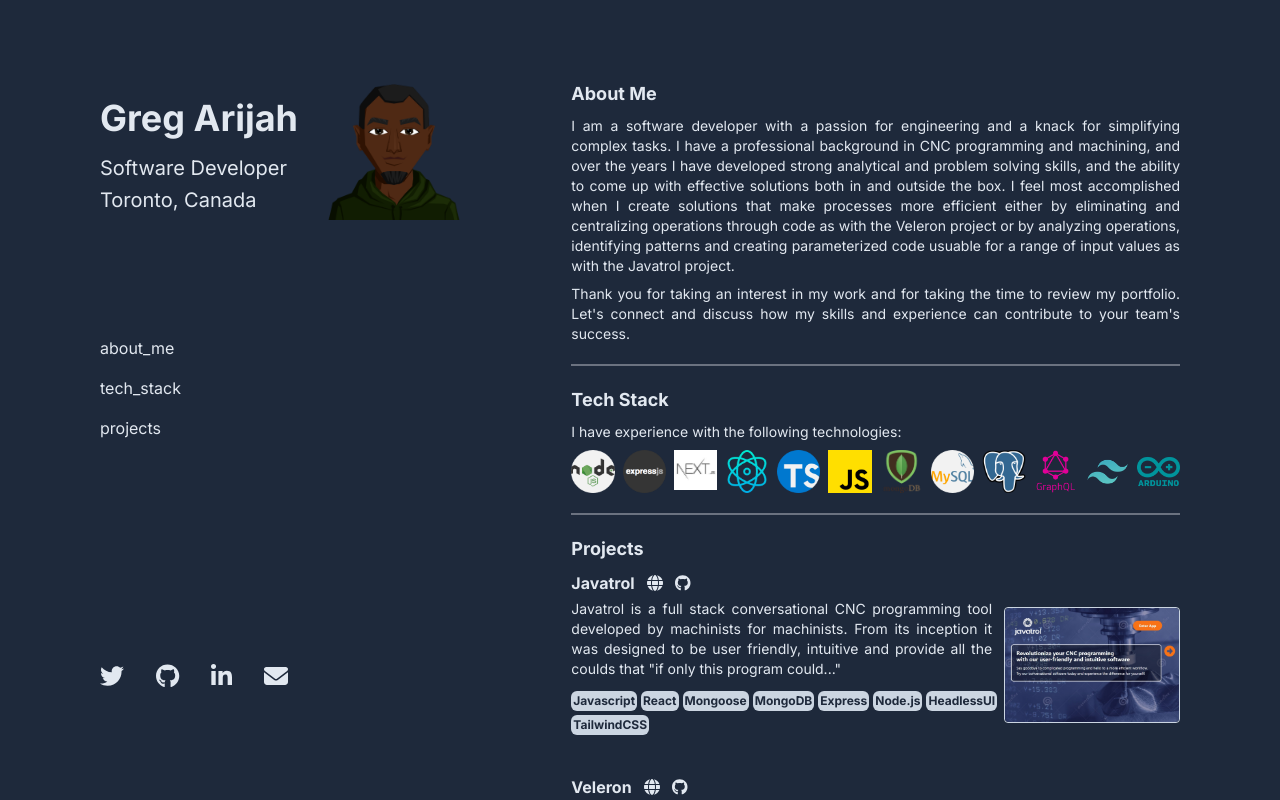
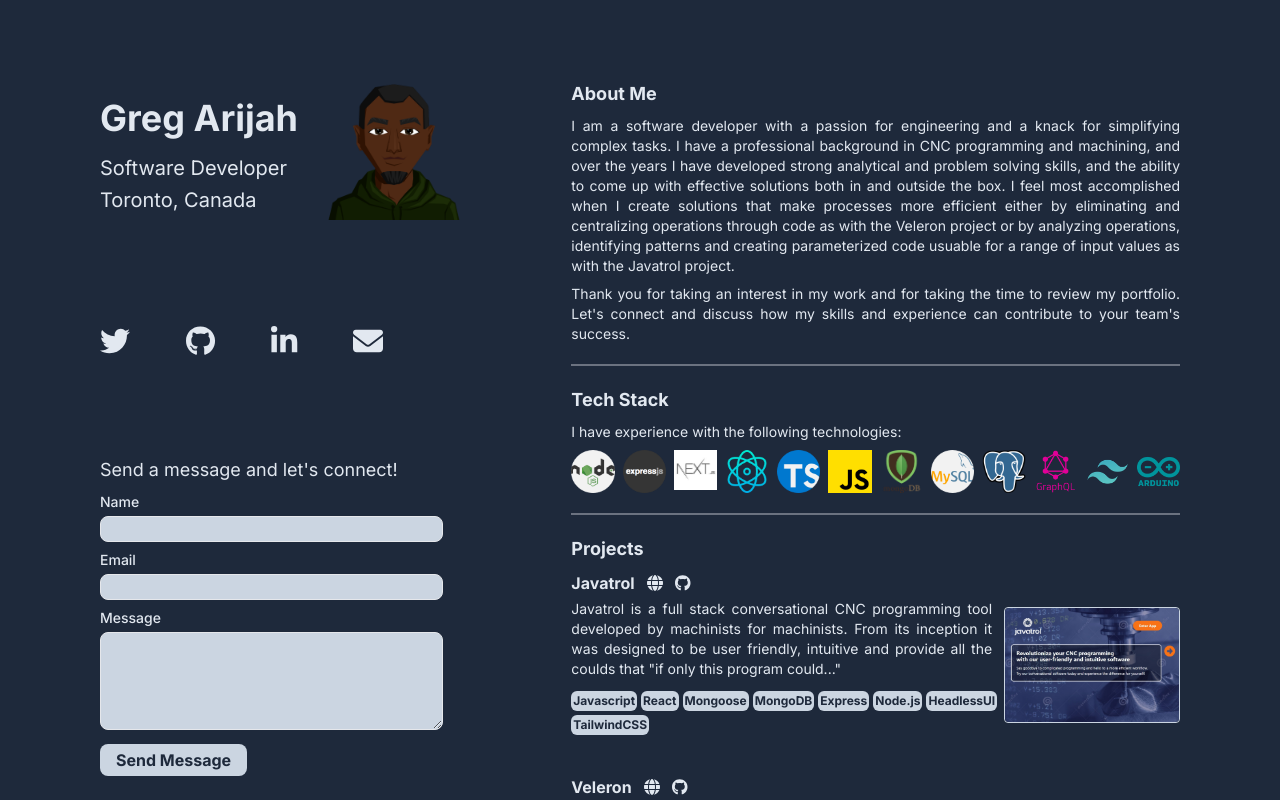
Before and after one commit to gregArijah/portfolio, a Next.js app: page / in a window 1280 px wide. Shown: the top 800 px of the page. Built offline with nearby package versions, Linux system fonts and the light colour scheme.

Commit message:
added contact form to large screen

```diff
--- a/app/components/Contact.tsx
+++ b/app/components/Contact.tsx
@@ -11,11 +11,11 @@ export default function Contact() {
                 <a target="_blank" href="mailto:gregarijah@gmail.com" className="flex h-6"  title="Send me an email">{emailIcon}</a>
         </div>
         {/* large screen layout */}
-        <div id="contact" className='hidden lg:flex space-x-8 justify-center fixed bottom-28 pl-5'>
-                <a target="_blank" href="https://twitter.com/gregarijah" className="flex h-6 text-2xl" title="Contact me on Twitter">{twitterIcon} </a>
-                <a target="_blank" href="https://github.com/gregArijah" className="flex h-6 text-2xl"  title="Visit my Github">{githubIcon} </a>
-                <a target="_blank" href="https://www.linkedin.com/in/arijah1/" className="flex h-6 text-2xl"  title="Contact me on LikedIn">{linkedinIcon} </a>
-                <a target="_blank" href="mailto:gregarijah@gmail.com" className="flex h-6 text-2xl"  title="Send me an email">{emailIcon}</a>
+        <div id="contact" className='hidden lg:flex space-x-14 pl-5'>
+                <a target="_blank" href="https://twitter.com/gregarijah" className="flex h-6 text-3xl" title="Contact me on Twitter">{twitterIcon} </a>
+                <a target="_blank" href="https://github.com/gregArijah" className="flex h-6 text-3xl"  title="Visit my Github">{githubIcon} </a>
+                <a target="_blank" href="https://www.linkedin.com/in/arijah1/" className="flex h-6 text-3xl"  title="Contact me on LikedIn">{linkedinIcon} </a>
+                <a target="_blank" href="mailto:gregarijah@gmail.com" className="flex h-6 text-3xl"  title="Send me an email">{emailIcon}</a>
         </div>
     </div>
   );
--- a/app/components/ContactForm.tsx
+++ b/app/components/ContactForm.tsx
@@ -29,6 +29,11 @@ export default function ContactForm() {
 
   const handleSubmit = async(e:any) => {
     e.preventDefault();
+    // check if form has been filled out
+    if(!formData.name || !formData.email || !formData.message){
+        alert('Please fill out all fields');
+        return;
+    }
     // Perform form submission logic here
     try{
       const req = await sendEmail(formData);
@@ -54,16 +59,15 @@ export default function ContactForm() {
   };
 
   return (
-    <section className="bg-gray-100 py-16">
-      <div className="container mx-auto text-center px-2 md:px-0">
-        <h2 className="text-3xl font-semibold mb-4">Get in Touch</h2>
-        <p className="text-gray-600 mb-8">
-          Have questions? Need more information? Contact us today!
+    <section className="pl-5 mb-16">
+      <div>
+        <p className="text-lg mb-2">
+          Send a message and let's connect!<br/>
         </p>
-        <div className="max-w-md mx-auto">
-          <form className="space-y-4" onSubmit={handleSubmit}>
+        <div className="">
+          <form className="space-y-2" onSubmit={handleSubmit}>
             <div>
-              <label htmlFor="name" className="block text-sm font-medium text-gray-700">
+              <label htmlFor="name" className="block text-sm font-medium">
                 Name
               </label>
               <input
@@ -72,11 +76,11 @@ export default function ContactForm() {
                 name="name"
                 value={formData.name}
                 onChange={handleChange}
-                className="mt-1 p-2 w-full border rounded-lg focus:ring focus:ring-blue-300"
+                className="mt-1 p-.5 w-11/12 border rounded-lg bg-slate-300 text-slate-800 focus:ring focus:ring-slate-300"
               />
             </div>
             <div>
-              <label htmlFor="email" className="block text-sm font-medium text-gray-700">
+              <label htmlFor="email" className="block text-sm font-medium">
                 Email
               </label>
               <input
@@ -85,11 +89,11 @@ export default function ContactForm() {
                 name="email"
                 value={formData.email}
                 onChange={handleChange}
-                className="mt-1 p-2 w-full border rounded-lg focus:ring focus:ring-blue-300"
+                className="mt-1 p-.5 w-11/12 border rounded-lg bg-slate-300 text-slate-800 focus:ring focus:ring-slate-300"
               />
             </div>
             <div>
-              <label htmlFor="message" className="block text-sm font-medium text-gray-700">
+              <label htmlFor="message" className="block text-sm font-medium">
                 Message
               </label>
               <textarea
@@ -98,14 +102,14 @@ export default function ContactForm() {
                 rows={4}
                 value={formData.message}
                 onChange={handleChange}
-                className="mt-1 p-2 w-full border rounded-lg focus:ring focus:ring-blue-300"
+                className="mt-1 p-.5 w-11/12 border rounded-lg bg-slate-300 text-slate-800 focus:ring focus:ring-slate-300"
               ></textarea>
             </div>
             <div>
               <button
                 type="submit"
-                className="px-4 py-2 bg-blue-500 text-white rounded-lg hover:bg-blue-600 transition duration-300 disabled:bg-gray-400"
-                disabled={!formData.name || !formData.email || !formData.message}
+                className="px-4 py-1 bg-slate-300 text-slate-800 font-bold rounded-lg hover:bg-slate-500 transition duration-300 disabled:bg-gray-400"
+                // disabled={!formData.name || !formData.email || !formData.message}
               >
                 Send Message
               </button>
--- a/app/page.tsx
+++ b/app/page.tsx
@@ -8,6 +8,7 @@ import About from './components/About'
 import TechStack from './components/TechStack'
 import Projects from './components/Projects'
 import Contact from './components/Contact'
+import ContactForm from './components/ContactForm'
 
 export default function Home() {
 
@@ -29,10 +30,10 @@ export default function Home() {
             <div className='flex px-20 py-10 space-x-2'>
                 <section className='w-5/12'>
 
-                    <div className='fixed'>
+                    <div className='fixed flex flex-col h-full justify-between'>
                       < Header />
-                      < Navbar />
                       < Contact />
+                      < ContactForm />
                     </div>
                 </section>
                 <section className='w-7/12 pt-5 float-right'>
```
